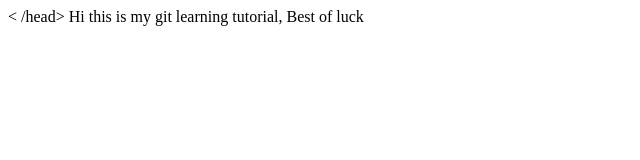
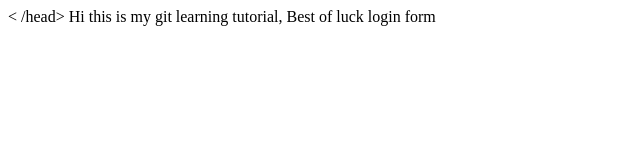
Before and after one commit to lahane-rahul/Git-Tutorial, a plain HTML site: page index.html in a window 1280 px wide. Shown: the full height of the page, 0-640 px from the left. Drawn offline with Linux system fonts and the light colour scheme.

Commit message:
login form

```diff
--- a/index.html
+++ b/index.html
@@ -4,6 +4,7 @@
 < /head>
 <body>
 Hi this is my git learning tutorial, Best of luck
+login form
 </body>
 
 </html>
```
Also changed, not shown: login.html (added, +1 -0 lines).
